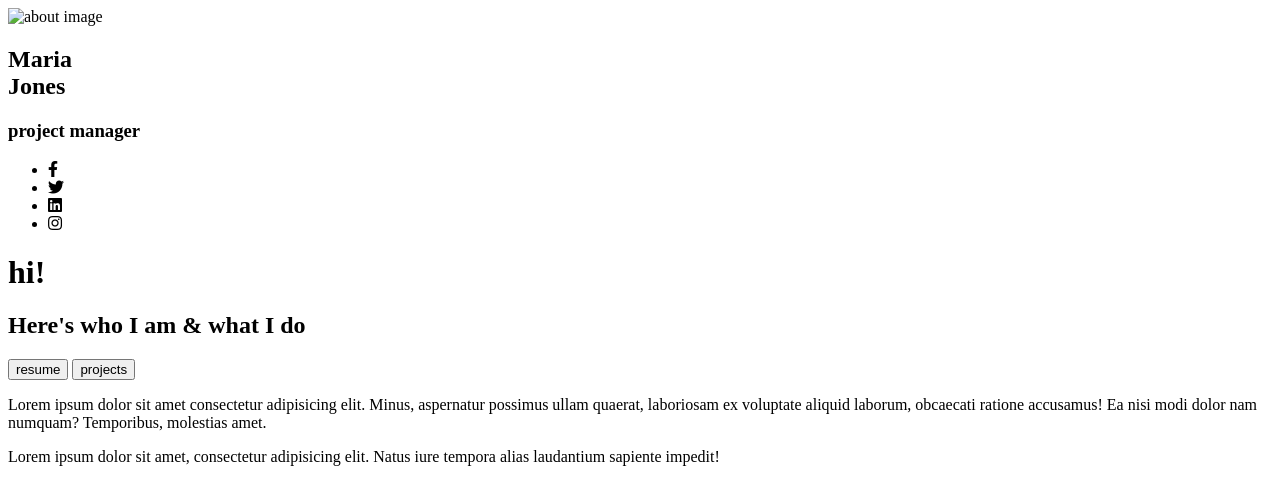
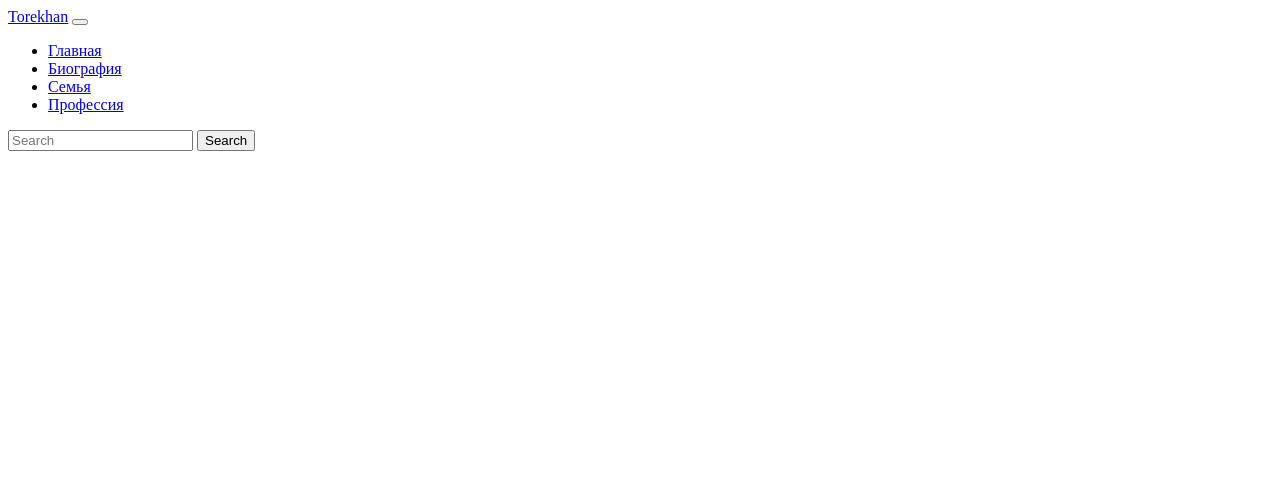
Before and after one commit to ToreShark/toreshark.github.io, a plain HTML site: page aboutMe.html in a window 1280 px wide. Drawn offline with Linux system fonts and the light colour scheme.

Commit message:
About me enter

```diff
--- a/aboutMe.html
+++ b/aboutMe.html
@@ -1,64 +1,45 @@
 <!DOCTYPE html>
 <html lang="ru">
-  <head>
-    <meta charset="utf-8" />
-    <meta http-equiv="X-UA-Compatible" content="IE=edge" />
-    <title>About Page</title>
-    <meta name="viewport" content="width=device-width, initial-scale=1" />
-    <link rel="stylesheet" href="style.css" />
-    <link
-      rel="stylesheet"
-      href="https://cdnjs.cloudflare.com/ajax/libs/font-awesome/5.15.1/css/all.min.css"
-      integrity="sha512-+4zCK9k+qNFUR5X+cKL9EIR+ZOhtIloNl9GIKS57V1MyNsYpYcUrUeQc9vNfzsWfV28IaLL3i96P9sdNyeRssA=="
-      crossorigin="anonymous"
-    />
-  </head>
+    <head>
+        <meta charset="utf-8">
+        <meta http-equiv="X-UA-Compatible" content="IE=edge">
+        <title>About Page</title>
+        <meta name="viewport" content="width=device-width, initial-scale=1">
+        <link rel="stylesheet" href="style.css">
+        <link rel="stylesheet" href="https://cdnjs.cloudflare.com/ajax/libs/font-awesome/5.15.1/css/all.min.css" integrity="sha512-+4zCK9k+qNFUR5X+cKL9EIR+ZOhtIloNl9GIKS57V1MyNsYpYcUrUeQc9vNfzsWfV28IaLL3i96P9sdNyeRssA==" crossorigin="anonymous" />
+      </head>
   <body>
-    <div class="about-wrapper">
-      <div class="about-left">
-        <div class="about-left-content">
-          <div>
-            <div class="shadow">
-              <div class="about-img">
-                <img src="about-img.jpg" alt="about image" />
-              </div>
-            </div>
+    <nav class="navbar navbar-expand-lg bg-body-tertiary">
+        <div class="container-fluid">
+          <a class="navbar-brand" href="/">Torekhan</a>
+          <button class="navbar-toggler" type="button" data-bs-toggle="collapse" data-bs-target="#navbarSupportedContent" aria-controls="navbarSupportedContent" aria-expanded="false" aria-label="Toggle navigation">
+            <span class="navbar-toggler-icon"></span>
+          </button>
+          <div class="collapse navbar-collapse" id="navbarSupportedContent">
+            <ul class="navbar-nav me-auto mb-2 mb-lg-0">
+              <li class="nav-item">
+                <a class="nav-link" aria-current="page" href="/">Главная</a>
+              </li>
+              <li class="nav-item">
+                <a class="nav-link active" href="./project.html">Биография</a>
+              </li>
+              <li class="nav-item">
+                <a class="nav-link active" href="./aboutMe.html">Семья</a>
+              </li>
+              <li class="nav-item">
+                <a class="nav-link active" href="./aboutMe.html">Профессия</a>
+              </li>
+            </ul>
+            <form class="d-flex" role="search">
+              <input class="form-control me-2" type="search" placeholder="Search" aria-label="Search">
+              <button class="btn btn-outline-success" type="submit">Search</button>
+            </form>
+          </div>
+        </div>
+      </nav>
+      <div class="container">
 
-            <h2>Maria<br />Jones</h2>
-            <h3>project manager</h3>
-          </div>
-
-          <ul class="icons">
-            <li><i class="fab fa-facebook-f"></i></li>
-            <li><i class="fab fa-twitter"></i></li>
-            <li><i class="fab fa-linkedin"></i></li>
-            <li><i class="fab fa-instagram"></i></li>
-          </ul>
-        </div>
       </div>
-
-      <div class="about-right">
-        <h1>hi<span>!</span></h1>
-        <h2>Here's who I am & what I do</h2>
-        <div class="about-btns">
-          <button type="button" class="btn btn-pink">resume</button>
-          <button type="button" class="btn btn-white">projects</button>
-        </div>
-
-        <div class="about-para">
-          <p>
-            Lorem ipsum dolor sit amet consectetur adipisicing elit. Minus,
-            aspernatur possimus ullam quaerat, laboriosam ex voluptate aliquid
-            laborum, obcaecati ratione accusamus! Ea nisi modi dolor nam
-            numquam? Temporibus, molestias amet.
-          </p>
-          <p>
-            Lorem ipsum dolor sit amet, consectetur adipisicing elit. Natus iure
-            tempora alias laudantium sapiente impedit!
-          </p>
-        </div>
-      </div>
-    </div>
 
     <script src="./js/bootstrap.bundle.min.js"></script>
   </body>
```
